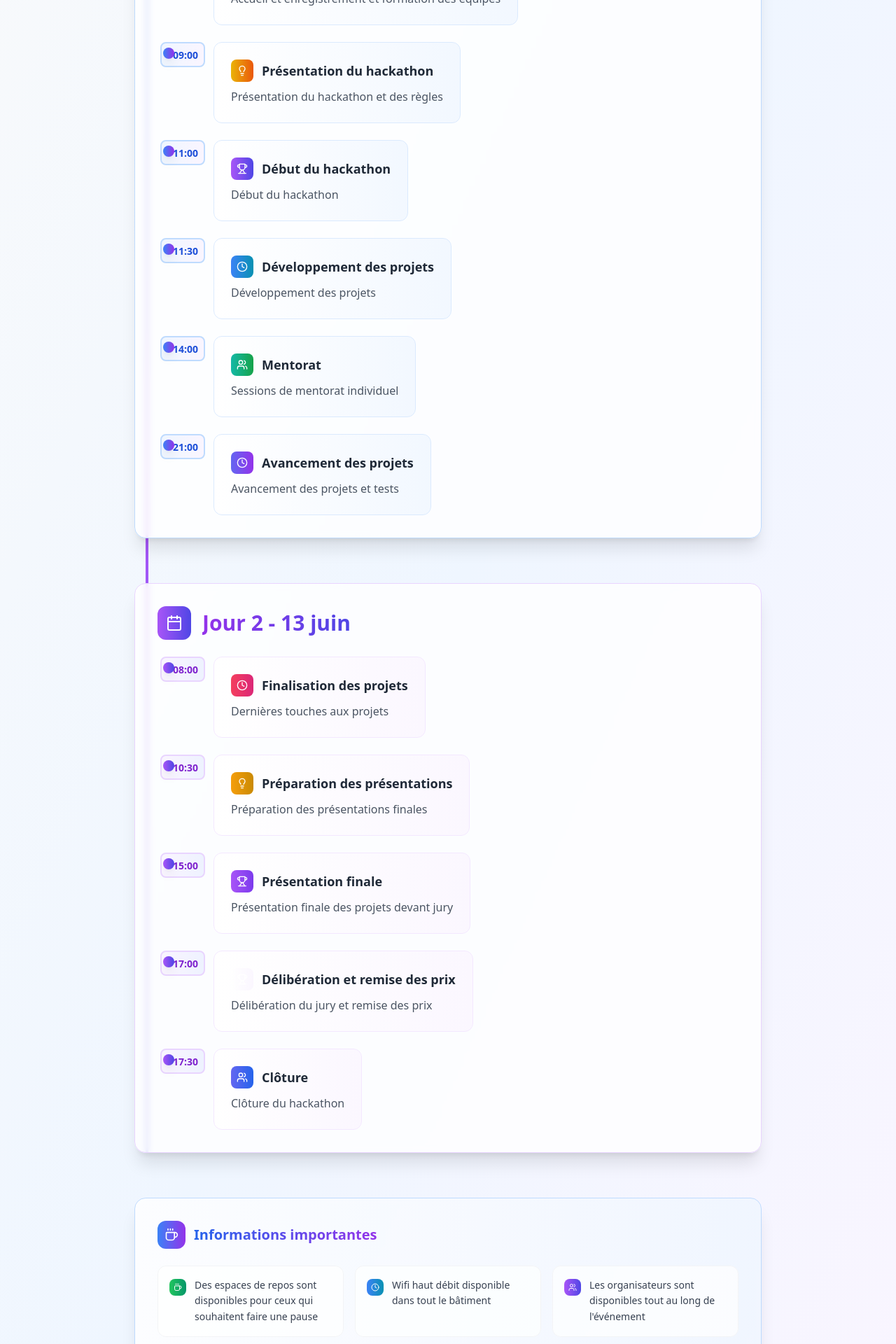
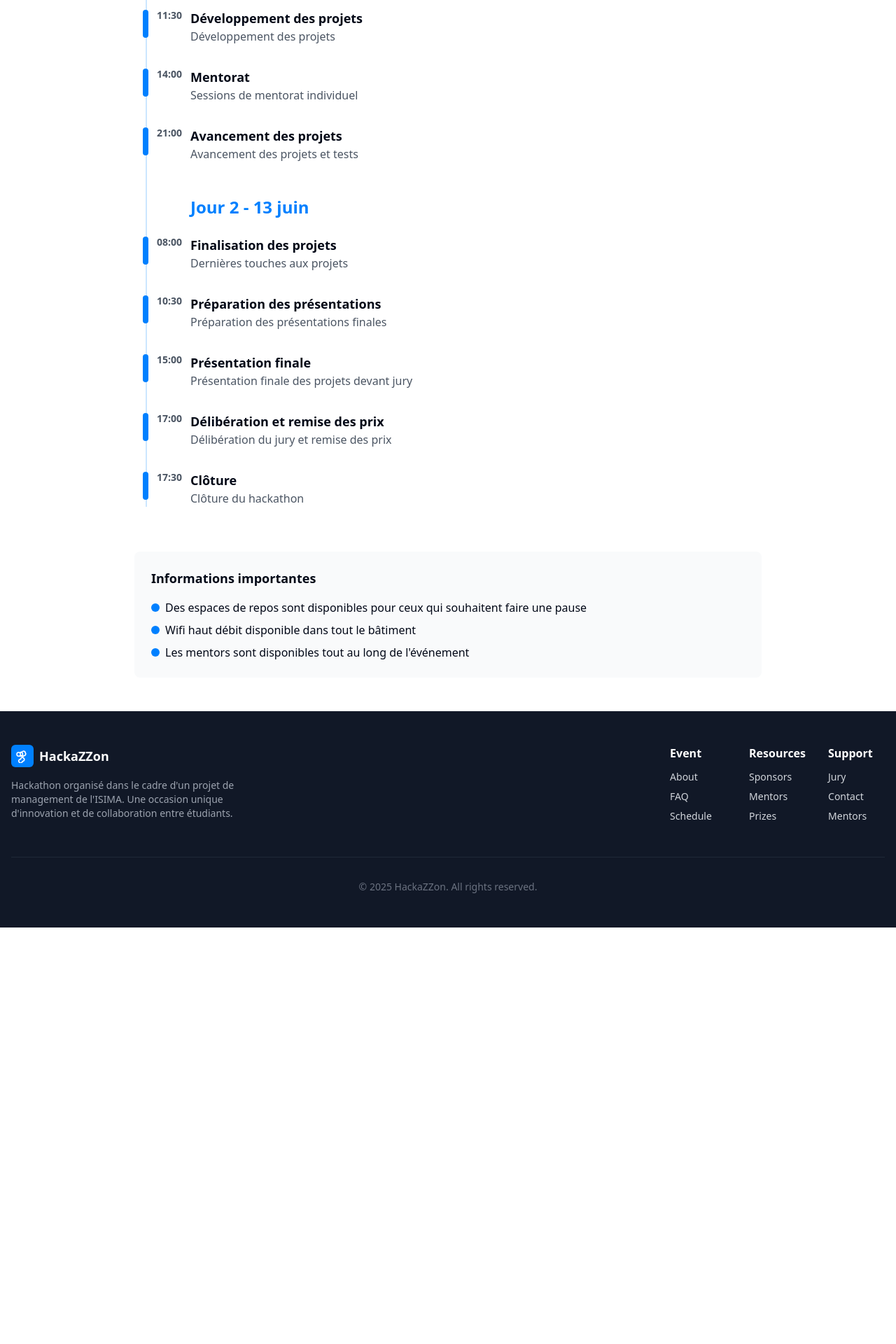
Before and after one commit to ahmed-badi/hackathon-student-hive, a React (Vite) app: page /schedule in a window 1280 px wide. Shown: the part 580-2500 px from the top of the page at 70% size. After the commit the page ends 1905 px from the top, so only its background shows below. Built offline with nearby package versions, Linux system fonts and the light colour scheme.

Commit message:
Reverted to commit d2daa4c8d1c7a01955233ccecb9215ff3e1fb856

```diff
--- a/src/pages/Schedule.tsx
+++ b/src/pages/Schedule.tsx
@@ -1,108 +1,121 @@
+
 import Navbar from "@/components/Navbar";
 import { Link } from "react-router-dom";
-import { Calendar, Clock, Users, Coffee, Trophy, Lightbulb } from "lucide-react";
 
 const Schedule = () => {
   return (
-    <div className="min-h-screen flex flex-col bg-gradient-to-br from-gray-50 via-blue-50 to-purple-50">
+    <div className="min-h-screen flex flex-col bg-white">
       <Navbar />
 
-      <div className="container mx-auto px-4 py-16">
-        <div className="text-center mb-16 animate-fade-in">
-          <div className="w-16 h-16 bg-gradient-to-r from-blue-500 to-purple-600 rounded-2xl mx-auto mb-6 flex items-center justify-center">
-            <Calendar size={32} className="text-white" />
-          </div>
-          <h1 className="text-4xl font-bold mb-4 bg-gradient-to-r from-blue-600 via-purple-600 to-indigo-600 bg-clip-text text-transparent">
-            Programme du Hackathon
-          </h1>
-          <div className="max-w-3xl mx-auto">
-            <p className="text-lg text-gray-600 leading-relaxed">
+      <div className="container mx-auto px-4 py-12">
+        <h1 className="text-3xl font-bold mb-8">Programme du Hackathon</h1>
+
+        <div className="max-w-3xl mx-auto mb-12 text-center">
+          <p className="text-lg text-gray-600">
             48 heures d'innovation, de collaboration et de créativité.
             Découvrez le programme détaillé du HackaZZon 2025.
           </p>
-          </div>
         </div>
 
         {/* Jour 1 */}
         <div className="max-w-4xl mx-auto">
           <div className="relative">
-            <div className="absolute top-0 bottom-0 left-4 w-1 bg-gradient-to-b from-blue-500 via-purple-500 to-indigo-500 rounded-full shadow-lg"></div>
+            <div className="absolute top-0 bottom-0 left-4 w-0.5 bg-primary/20"></div>
 
-            <div className="mb-16 animate-fade-in">
-              <div className="bg-white/80 backdrop-blur-sm rounded-2xl shadow-xl border border-blue-200 p-8 mb-8">
-                <div className="flex items-center gap-4 mb-6">
-                  <div className="w-12 h-12 bg-gradient-to-r from-blue-500 to-purple-600 rounded-xl flex items-center justify-center">
-                    <Calendar size={24} className="text-white" />
-                  </div>
-                  <h2 className="text-3xl font-bold bg-gradient-to-r from-blue-600 to-purple-600 bg-clip-text text-transparent">
-                    Jour 1 - 12 juin
-                  </h2>
-                </div>
+
+            <div className="mb-12">
+              <h2 className="text-2xl font-bold mb-6 pl-14 md:pl-20 text-primary">Jour 1 - 12 juin</h2>
 
               {/* Timeline Items */}
-                <div className="space-y-6">
+              <div className="space-y-8">
                 {[
                   {
                     time: "08:30",
                     title: "Accueil et enregistrement",
-                      description: "Accueil et enregistrement et formation des équipes",
-                      icon: Users,
-                      color: "from-green-500 to-emerald-600"
+                    description: "Accueil et enregistrement et formation des équipes"
                   },
                   {
                     time: "09:00",
                     title: "Présentation du hackathon",
-                      description: "Présentation du hackathon et des règles",
-                      icon: Lightbulb,
-                      color: "from-yellow-500 to-orange-600"
+                    description: "Présentation du hackathon et des règles"
                   },
                   {
                     time: "11:00",
                     title: "Début du hackathon",
-                      description: "Début du hackathon",
-                      icon: Trophy,
-                      color: "from-purple-500 to-indigo-600"
+                    description: "Début du hackathon"
                   },
                   {
                     time: "11:30",
                     title: "Développement des projets",
-                      description: "Développement des projets",
-                      icon: Clock,
-                      color: "from-blue-500 to-cyan-600"
+                    description: "Développement des projets"
                   },
                   {
                     time: "14:00",
                     title: "Mentorat",
-                      description: "Sessions de mentorat individuel",
-                      icon: Users,
-                      color: "from-teal-500 to-green-600"
+                    description: "Sessions de mentorat individuel"
                   },
                   {
                     time: "21:00",
                     title: "Avancement des projets",
-                      description: "Avancement des projets et tests",
-                      icon: Clock,
-                      color: "from-indigo-500 to-purple-600"
+                    description: "Avancement des projets et tests"
                   }
                 ].map((item, index) => (
-                    <div key={index} className="relative flex items-start group">
-                      <div className="absolute left-1 w-12 md:w-16 text-right">
-                        <div className="bg-gradient-to-r from-blue-50 to-purple-50 border-2 border-blue-200 rounded-lg px-2 py-1">
-                          <span className="text-sm font-semibold text-blue-700">{item.time}</span>
+                  <div key={index} className="relative flex items-start">
+                    <div className="absolute left-1 w-12 md:w-16 text-right text-sm font-semibold text-gray-600">
+                      {item.time}
+                    </div>
+                   <div className="absolute left-3 w-2 h-10 rounded-full bg-primary mt-0.5"></div>
+
+                    <div className="pl-14 md:pl-20">
+                      <h3 className="font-semibold text-lg">{item.title}</h3>
+                      <p className="text-gray-600">{item.description}</p>
                     </div>
                   </div>
-                      <div className="absolute left-2 w-4 h-4 rounded-full bg-gradient-to-r from-blue-500 to-purple-600 mt-2 shadow-lg group-hover:scale-125 transition-transform duration-300"></div>
+                ))}
+              </div>
+            </div>
+
+            {/* Jour 2 */}
+            <div>
+              <h2 className="text-2xl font-bold mb-6 pl-14 md:pl-20 text-primary">Jour 2 - 13 juin</h2>
+
+              <div className="space-y-8">
+                {[
+                  {
+                    time: "08:00",
+                    title: "Finalisation des projets",
+                    description: "Dernières touches aux projets"
+                  },
+                  {
+                    time: "10:30",
+                    title: "Préparation des présentations",
+                    description: "Préparation des présentations finales"
+                  },
+                  {
+                    time: "15:00",
+                    title: "Présentation finale",
+                    description: "Présentation finale des projets devant jury"
+                  },
+                  {
+                    time: "17:00",
+                    title: "Délibération et remise des prix",
+                    description: "Délibération du jury et remise des prix"
+                  },
+                  {
+                    time: "17:30",
+                    title: "Clôture",
+                    description: "Clôture du hackathon"
+                  }
+                ].map((item, index) => (
+                  <div key={index} className="relative flex items-start">
+                    <div className="absolute left-1 w-12 md:w-16 text-right text-sm font-semibold text-gray-600">
+                      {item.time}
+                    </div>
+                    <div className="absolute left-3 w-2 h-10 rounded-full bg-primary mt-0.5"></div>
 
                     <div className="pl-14 md:pl-20">
-                        <div className="bg-gradient-to-r from-white/80 to-blue-50/80 backdrop-blur-sm p-6 rounded-xl border border-blue-100 hover:border-blue-300 transition-all duration-300 hover:shadow-lg group-hover:transform group-hover:scale-105">
-                          <div className="flex items-center gap-3 mb-2">
-                            <div className={`w-8 h-8 bg-gradient-to-r ${item.color} rounded-lg flex items-center justify-center`}>
-                              <item.icon size={16} className="text-white" />
-                            </div>
-                            <h3 className="font-semibold text-lg text-gray-800">{item.title}</h3>
-                          </div>
-                          <p className="text-gray-600 leading-relaxed">{item.description}</p>
-                        </div>
+                      <h3 className="font-semibold text-lg">{item.title}</h3>
+                      <p className="text-gray-600">{item.description}</p>
                     </div>
                   </div>
                 ))}
@@ -110,124 +123,29 @@ const Schedule = () => {
             </div>
           </div>
 
-            {/* Jour 2 */}
-            <div className="animate-fade-in">
-              <div className="bg-white/80 backdrop-blur-sm rounded-2xl shadow-xl border border-purple-200 p-8 mb-8">
-                <div className="flex items-center gap-4 mb-6">
-                  <div className="w-12 h-12 bg-gradient-to-r from-purple-500 to-indigo-600 rounded-xl flex items-center justify-center">
-                    <Calendar size={24} className="text-white" />
-                  </div>
-                  <h2 className="text-3xl font-bold bg-gradient-to-r from-purple-600 to-indigo-600 bg-clip-text text-transparent">
-                    Jour 2 - 13 juin
-                  </h2>
-                </div>
-
-                <div className="space-y-6">
-                  {[
-                    {
-                      time: "08:00",
-                      title: "Finalisation des projets",
-                      description: "Dernières touches aux projets",
-                      icon: Clock,
-                      color: "from-rose-500 to-pink-600"
-                    },
-                    {
-                      time: "10:30",
-                      title: "Préparation des présentations",
-                      description: "Préparation des présentations finales",
-                      icon: Lightbulb,
-                      color: "from-amber-500 to-yellow-600"
-                    },
-                    {
-                      time: "15:00",
-                      title: "Présentation finale",
-                      description: "Présentation finale des projets devant jury",
-                      icon: Trophy,
-                      color: "from-purple-500 to-violet-600"
-                    },
-                    {
-                      time: "17:00",
-                      title: "Délibération et remise des prix",
-                      description: "Délibération du jury et remise des prix",
-                      icon: Trophy,
-                      color: "from-gold-500 to-amber-600"
-                    },
-                    {
-                      time: "17:30",
-                      title: "Clôture",
-                      description: "Clôture du hackathon",
-                      icon: Users,
-                      color: "from-indigo-500 to-blue-600"
-                    }
-                  ].map((item, index) => (
-                    <div key={index} className="relative flex items-start group">
-                      <div className="absolute left-1 w-12 md:w-16 text-right">
-                        <div className="bg-gradient-to-r from-purple-50 to-indigo-50 border-2 border-purple-200 rounded-lg px-2 py-1">
-                          <span className="text-sm font-semibold text-purple-700">{item.time}</span>
-                        </div>
-                      </div>
-                      <div className="absolute left-2 w-4 h-4 rounded-full bg-gradient-to-r from-purple-500 to-indigo-600 mt-2 shadow-lg group-hover:scale-125 transition-transform duration-300"></div>
-
-                      <div className="pl-14 md:pl-20">
-                        <div className="bg-gradient-to-r from-white/80 to-purple-50/80 backdrop-blur-sm p-6 rounded-xl border border-purple-100 hover:border-purple-300 transition-all duration-300 hover:shadow-lg group-hover:transform group-hover:scale-105">
-                          <div className="flex items-center gap-3 mb-2">
-                            <div className={`w-8 h-8 bg-gradient-to-r ${item.color} rounded-lg flex items-center justify-center`}>
-                              <item.icon size={16} className="text-white" />
-                            </div>
-                            <h3 className="font-semibold text-lg text-gray-800">{item.title}</h3>
-                          </div>
-                          <p className="text-gray-600 leading-relaxed">{item.description}</p>
-                        </div>
-                      </div>
-                    </div>
-                  ))}
-                </div>
-              </div>
-            </div>
-          </div>
-
           {/* Legend */}
-          <div className="mt-16 bg-gradient-to-r from-white/80 to-blue-50/80 backdrop-blur-sm p-8 rounded-2xl shadow-xl border border-blue-200 animate-fade-in">
-            <div className="flex items-center gap-3 mb-6">
-              <div className="w-10 h-10 bg-gradient-to-r from-blue-500 to-purple-600 rounded-xl flex items-center justify-center">
-                <Coffee size={20} className="text-white" />
-              </div>
-              <h3 className="font-semibold text-xl bg-gradient-to-r from-blue-600 to-purple-600 bg-clip-text text-transparent">
-                Informations importantes
-              </h3>
-            </div>
-            <div className="grid md:grid-cols-3 gap-4">
-              {[
-                {
-                  icon: Coffee,
-                  text: "Des espaces de repos sont disponibles pour ceux qui souhaitent faire une pause",
-                  color: "from-green-500 to-emerald-600"
-                },
-                {
-                  icon: Clock,
-                  text: "Wifi haut débit disponible dans tout le bâtiment",
-                  color: "from-blue-500 to-cyan-600"
-                },
-                {
-                  icon: Users,
-                  text: "Les organisateurs sont disponibles tout au long de l'événement",
-                  color: "from-purple-500 to-indigo-600"
-                }
-              ].map((item, index) => (
-                <div key={index} className="flex items-start gap-3 p-4 bg-white/60 rounded-xl border border-gray-100 hover:border-blue-200 transition-all duration-300 hover:shadow-md">
-                  <div className={`w-6 h-6 bg-gradient-to-r ${item.color} rounded-lg flex items-center justify-center flex-shrink-0 mt-0.5`}>
-                    <item.icon size={12} className="text-white" />
-                  </div>
-                  <span className="text-gray-700 text-sm leading-relaxed">{item.text}</span>
-                </div>
-              ))}
-            </div>
+          <div className="mt-16 bg-gray-50 p-6 rounded-lg">
+            <h3 className="font-semibold text-lg mb-4">Informations importantes</h3>
+            <ul className="space-y-2">
+              <li className="flex items-center gap-2">
+                <span className="w-3 h-3 rounded-full bg-primary"></span>
+                <span>Des espaces de repos sont disponibles pour ceux qui souhaitent faire une pause</span>
+              </li>
+              <li className="flex items-center gap-2">
+                <span className="w-3 h-3 rounded-full bg-primary"></span>
+                <span>Wifi haut débit disponible dans tout le bâtiment</span>
+              </li>
+              <li className="flex items-center gap-2">
+                <span className="w-3 h-3 rounded-full bg-primary"></span>
+                <span>Les mentors sont disponibles tout au long de l'événement</span>
+              </li>
+            </ul>
           </div>
         </div>
       </div>
 
       {/* Footer */}
-      <footer className="bg-gradient-to-r from-gray-900 via-blue-900 to-purple-900 text-gray-300 py-12 mt-auto">
+      <footer className="bg-gray-900 text-gray-300 py-12 mt-auto">
         <div className="container mx-auto px-4">
           <div className="flex flex-col md:flex-row justify-between">
             <div className="mb-8 md:mb-0">
```
Lines whose indentation alone changed are shown as unchanged.
